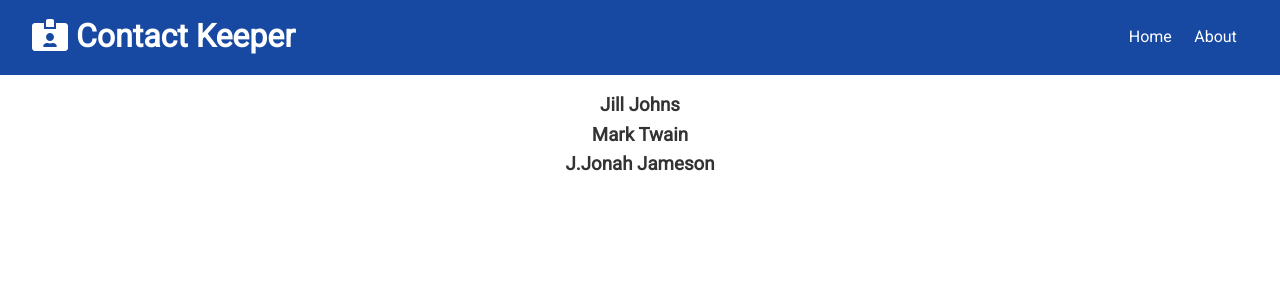
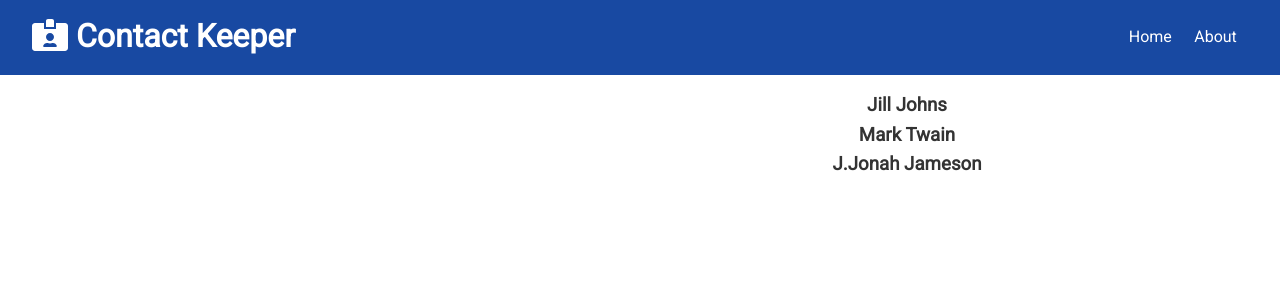
Before and after one commit to gadaharon/Contacts-Manager, a React (Create React App) app in the folder client/: page / in a window 1280 px wide. Shown: the top 300 px of the page. Built offline with nearby package versions, Linux system fonts and the light colour scheme.

Commit message:
dissplay contacts array in Home component

```diff
--- a/client/src/components/pages/Home.js
+++ b/client/src/components/pages/Home.js
@@ -1,12 +1,15 @@
-import React from 'react';
-import Contacts from '../contacts/Contacts';
+import React from "react";
+import Contacts from "../contacts/Contacts";
 
 const Home = () => {
-    return (
-        <div>
-            <Contacts />
-        </div>
-    )
-}
+  return (
+    <div className="grid-2">
+      <div>{/* Contact Form */}</div>
+      <div>
+        <Contacts />
+      </div>
+    </div>
+  );
+};
 
-export default Home
+export default Home;
```
